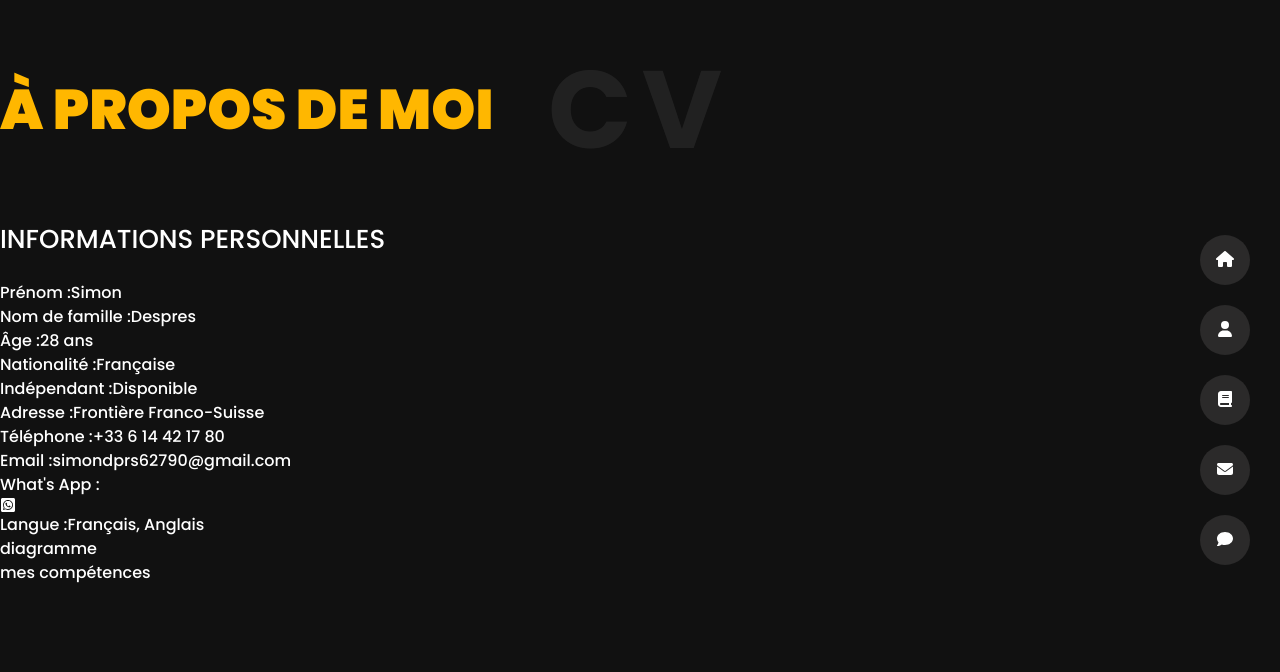
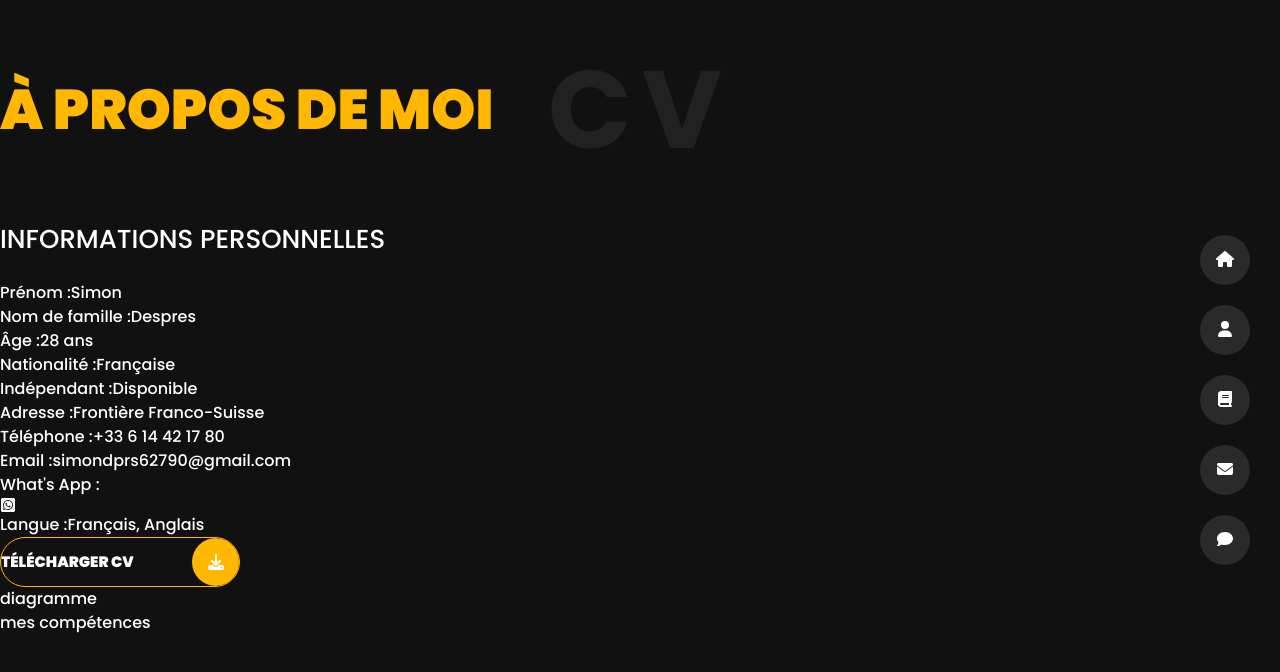
Before and after one commit to PilcodeurDev/Porte-folio, a React (Vite) app: page /about in a window 1280 px wide. Shown: the top 672 px of the page. Built offline with nearby package versions, Linux system fonts and the light colour scheme.

Commit message:
Ajout du bouton pour télécharger mon CV en PDF

```diff
--- a/src/components/pages/About.jsx
+++ b/src/components/pages/About.jsx
@@ -97,6 +97,19 @@ export default function About() {
                   </li>
                 ))}
               </ul>
+              <div className="cv pt-4">
+                <a
+                  href={Cv2023}
+                  rel="download"
+                  download={Cv2023}
+                  className="button"
+                >
+                  <span className="pl-7">télécharger cv</span>
+                  <span className="button-arrow-icon">
+                    <FontAwesomeIcon icon={faDownload} />
+                  </span>
+                </a>
+              </div>
             </div>
             <div>diagramme</div>
           </div>
```
